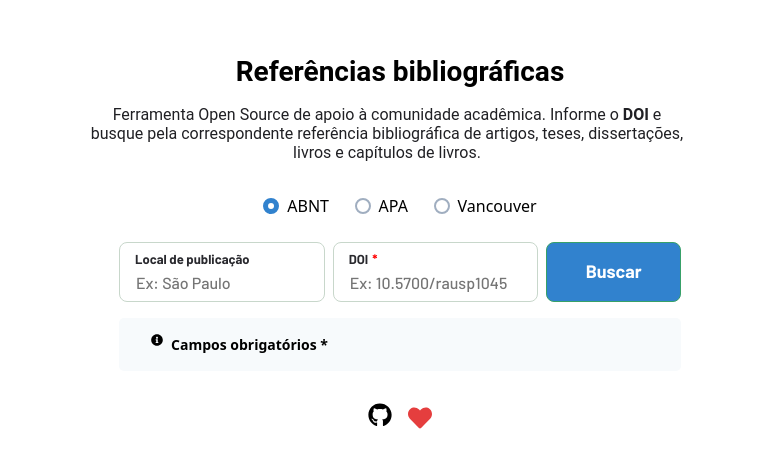
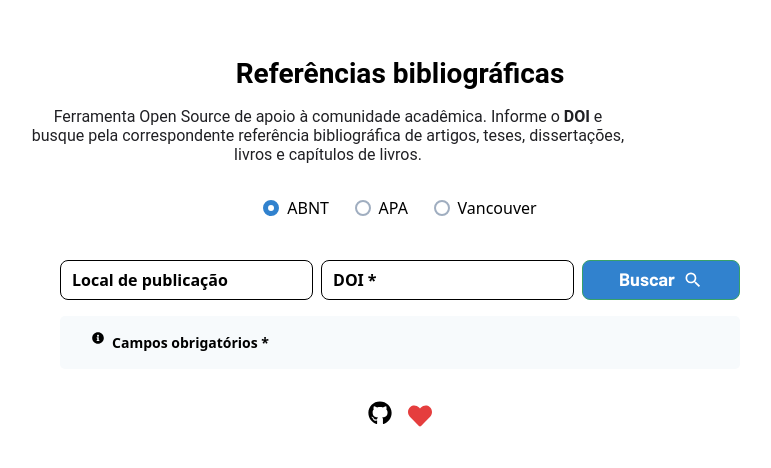
Before and after one commit to Renanf68/open-bibliographicrefs, a Next.js app: page / in a window 1280 px wide. Shown: the part 156-624 px from the top of the page, without its empty margins (240-1011 px from the left). Built offline with nearby package versions, Linux system fonts and the light colour scheme.

Commit message:
Toast implementation

```diff
--- a/src/components/CustomInput.tsx
+++ b/src/components/CustomInput.tsx
@@ -1,21 +1,40 @@
 import { FormControl, FormLabel, Input, InputProps, Text, useMultiStyleConfig } from "@chakra-ui/react"
-
+import React from 'react'
 interface CustomInputProps extends InputProps {
   label?: string;
 }
 
-export const CustomInput = ({label, maxW, mt, mb, mr, ml, flex, isRequired, ...props}: CustomInputProps) => {
+export const CustomInput = ({label, maxW, mt, mb, mr, ml, flex, value, placeholder, isRequired, ...props}: CustomInputProps) => {
   const controlProps = { maxW, mt, mb, mr, ml, flex };
-  const styles = useMultiStyleConfig('Input', {});
+  //const styles = useMultiStyleConfig('Input', {});
+  // state
+  const [isFocus, setIsfocus] = React.useState(false);
+  // UI
   return (
-    <FormControl sx={styles.control} {...controlProps}>
+    <FormControl position="relative" h="54px" {...controlProps}>
       {label && (
-        <FormLabel sx={styles.label}>
+        <FormLabel
+          position="absolute"
+          left="2"
+          top={(isFocus || value) ? '0' : '6'}
+          px="4px"
+          bg="white"
+          zIndex={(isFocus || value) ? '999' : '0'}
+        >
           {label}
-          {isRequired && <Text pl="1" as="span" color="red">*</Text>}
-          </FormLabel>
+          {isRequired && <Text pl="1" as="span">*</Text>}
+        </FormLabel>
       )}
-      <Input sx={styles.input} {...props} />
+      <Input
+        {...props}
+        mt="16px"
+        h="40px"
+        _autofill={{WebkitBoxShadow: '0 0 0 30px white inset'}}
+        placeholder={(placeholder && isFocus) ? placeholder : ''}
+        onFocus={() => setIsfocus(true)}
+        onBlur={() => setIsfocus(false)}
+        zIndex="100"
+      />
     </FormControl>
   )
 }
--- /dev/null
+++ b/src/components/CustomToast.tsx
@@ -0,0 +1,43 @@
+import { Box, HStack, Icon, Text, useToast } from '@chakra-ui/react';
+import { MdClose, MdErrorOutline } from 'react-icons/md'
+
+interface CustomToastProps {
+  type: 'success' | 'warning' | 'error';
+  message: string;
+}
+
+export const CustomToast = ({ type, message }: CustomToastProps) => {
+  // contex
+  const toast = useToast();
+  // helpers
+  let bg = '#48BB78';
+  if (type === 'warning') bg = '#ED8936';
+  if (type === 'error') bg = '#E53E3E';
+  // UI
+  return (
+    <Box
+      pos="relative"
+      color="white"
+      p="4"
+      bg={bg}
+      borderRadius="lg"
+      w={{ base: '100%', md: 'auto' }}
+      maxW={{ base: '100vw', md: 'auto' }}
+    >
+      <Icon
+        as={MdClose}
+        pos="absolute"
+        top="2"
+        right="3"
+        cursor="pointer"
+        onClick={() => toast.closeAll()}
+      />
+      <HStack spacing={4} pr="6">
+        <Icon as={MdErrorOutline} />
+        <Box>
+          <Text>{message}</Text>
+        </Box>
+      </HStack>
+    </Box>
+  );
+};
--- a/src/components/SearchByDoiForm.tsx
+++ b/src/components/SearchByDoiForm.tsx
@@ -9,6 +9,7 @@ import {
   Text,
   HStack,
   Center,
+  useToast,
 } from "@chakra-ui/react";
 import { joinFullNameAuthors } from "../utils/utils";
 import { FormMessage } from "./FormMessage";
@@ -20,8 +21,9 @@ import { SearchByDoiResultAPA } from "./apa/SearchByDoiResultAPA";
 import { SearchByDoiResultVanc } from "./vancouver/SearchByDoiResultVanc";
 import { ExtraInputsBox } from "./SearchByDoiExtraInputsBox";
 import { DOIResponse, Standard } from '../types';
-import { MdClose } from 'react-icons/md'
+import { MdClose, MdSearch } from 'react-icons/md'
 import { CustomInput } from "./CustomInput";
+import { CustomToast } from "./CustomToast";
 
 interface SearchByDoiFormProps {
   standard: Standard;
@@ -32,9 +34,16 @@ const authorsObj = {
   fullName: "",
 }
 
+type MessageType = 'success' | 'warning' | 'error';
+interface Message {
+  type: MessageType;
+  message: string;
+}
+
 export const SearchByDoiForm = ({ standard }: SearchByDoiFormProps) => {
+  // state
   const [isLoading, setIsLoading] = useState(false)
-  const [message, setMessage] = useState({ status: 0, message: "" })
+  const [message, setMessage] = useState<Message>();
   const [place, setPlace] = useState("")
   const [doi, setDoi] = useState("")
   const [searchResponse, setSearchResponse] = useState({} as DOIResponse)
@@ -45,6 +54,8 @@ export const SearchByDoiForm = ({ standard }: SearchByDoiFormProps) => {
   const [bookAuthArray, setBookAuthArray] = useState([authorsObj])
   const [responsibility, setResponsibility] = useState("")
   const [pages, setPages] = useState("")
+  const toast = useToast();
+  // side effects
   useEffect(() => {
     if (Object.keys(searchResponse).length > 0) {
       setSearchResponse(prevState => {
@@ -85,9 +96,23 @@ export const SearchByDoiForm = ({ standard }: SearchByDoiFormProps) => {
       })
     }
   }, [responsibility, pages])
+  React.useEffect(() => {
+    if(message) {
+      toast({
+        id: message.message,
+        duration: 8000,
+        render: () => (
+          <CustomToast
+            type={message.type}
+            message={message.message}
+          />
+        ),
+      });
+    }
+  }, [message])
   function searchByDoi(doi: string) {
     setSearchResponse({} as DOIResponse)
-    setMessage({ status: 0, message: "" })
+    setMessage(undefined)
     if (doi) {
       setIsLoading(true)
       doiApi
@@ -108,12 +133,12 @@ export const SearchByDoiForm = ({ standard }: SearchByDoiFormProps) => {
           ) {
             setIsLoading(false)
             return setMessage({
-              status: 2,
+              type: 'error',
               message: "Tipo de documento não suportado!",
             })
           }
           setMessage({
-            status: 1,
+            type: 'success',
             message: "Uma correspondência encontrada!",
           })
           console.log("resposta", res.entries[0])
@@ -124,14 +149,14 @@ export const SearchByDoiForm = ({ standard }: SearchByDoiFormProps) => {
           console.log(error)
           setIsLoading(false)
           setMessage({
-            status: 2,
+            type: 'warning',
             message:
               "Desculpe, o DOI informado não obteve nenhuma correspondência, ou o servidor não pode ser acessado.",
           })
         })
     } else {
       setMessage({
-        status: 2,
+        type: 'error',
         message: "Favor preencher os campos obrigatórios.",
       })
     }
@@ -178,21 +203,21 @@ export const SearchByDoiForm = ({ standard }: SearchByDoiFormProps) => {
           isRequired
         />
         <Button
+          mt={['0', '16px !important']}
           w="50%"
-          h="60px"
+          h="40px"
           bg="blue.500"
           color="white"
           onClick={() => searchByDoi(doi)}
         >
           Buscar{" "}
-          {isLoading && (
+          {isLoading ? (
             <Spinner color="white" size="xs" ml="1rem" mb="-0.2rem" />
+            ) : (
+            <Icon pl="2" as={MdSearch} color="white" w="28px" h="28px" />
           )}
         </Button>
       </Stack>
-      {message.status > 0 && (
-        <FormMessage type={message.status} message={message.message} />
-      )}
       {searchResponse?.EntryType === "book" && (
         <ExtraInputsBox>
           <CustomInput
--- a/src/styles/theme.ts
+++ b/src/styles/theme.ts
@@ -27,7 +27,7 @@ const customTheme = extendTheme({
     },
   },
   components: {
-    Input,
+    //Input,
     Button,
   }
 });
```
